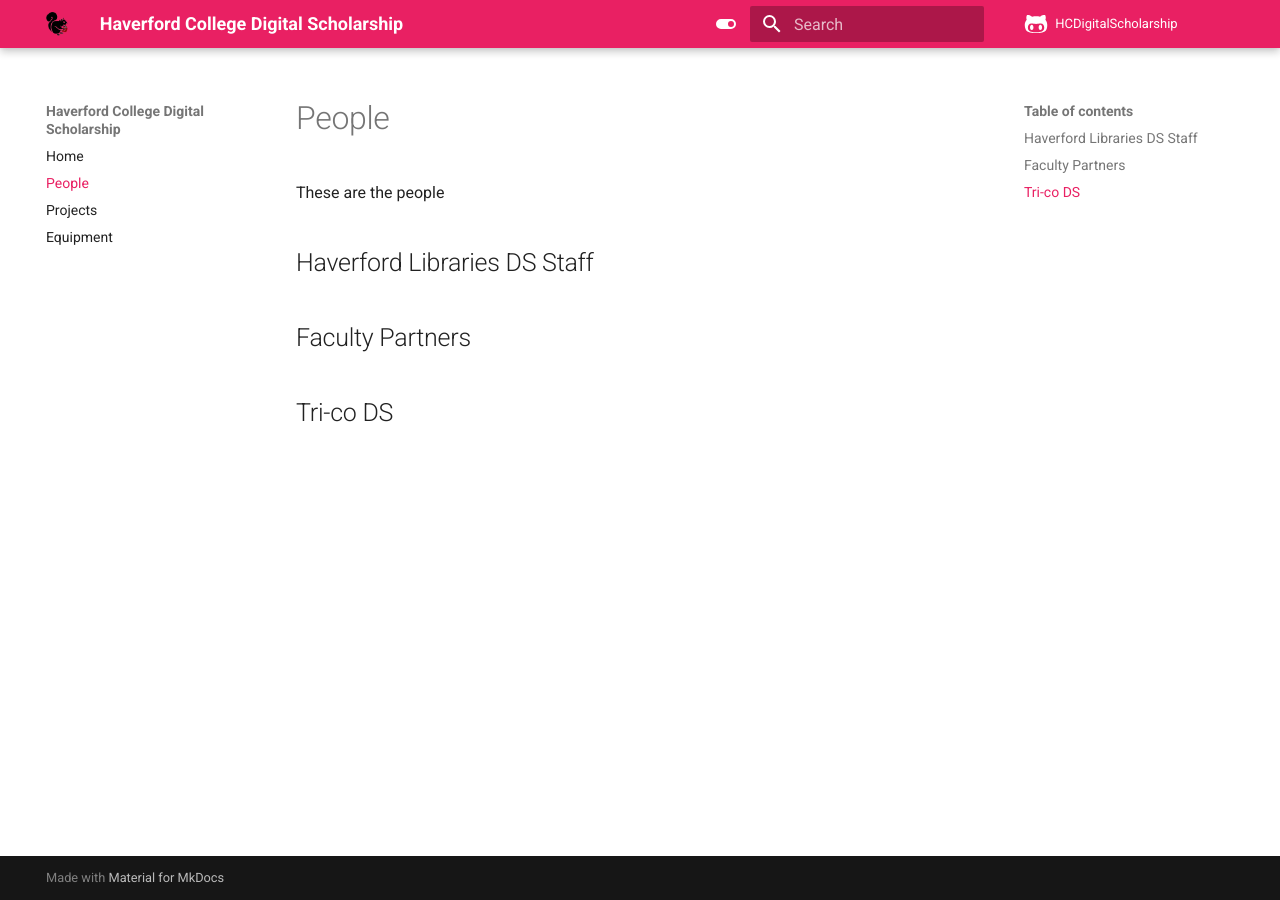
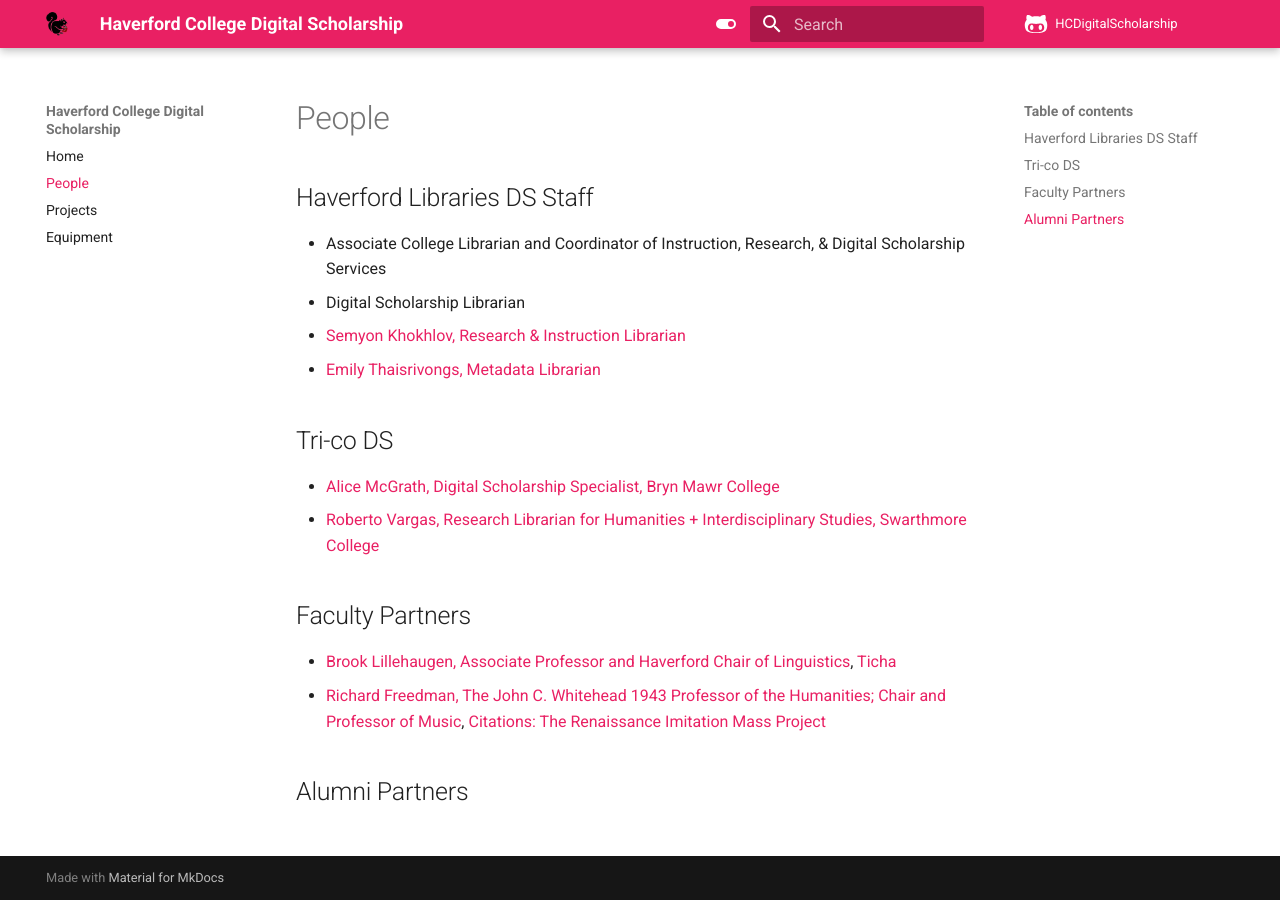
Before and after one commit to HCDigitalScholarship/Docs, an MkDocs documentation site: the page built from docs/people.md, in a window 1280 px wide. Built offline with MkDocs 1.6.1 and Material for MkDocs 9.7.7, drawn with Linux system fonts in a browser that asks for light colours.

Commit message:
more content

```diff
--- a/docs/people.md
+++ b/docs/people.md
@@ -1,9 +1,20 @@
 # People
 
-These are the people
 
 ## Haverford Libraries DS Staff
+- Associate College Librarian and Coordinator of Instruction, Research, & Digital Scholarship Services
+- Digital Scholarship Librarian
+- [Semyon Khokhlov, Research & Instruction Librarian](https://www.haverford.edu/users/skhokhlov)
+- [Emily Thaisrivongs, Metadata Librarian](https://www.haverford.edu/users/ethaisrivo)
+
+## Tri-co DS
+- [Alice McGrath,  Digital Scholarship Specialist, Bryn Mawr College](http://www.alicetmcgrath.com/)
+- [Roberto Vargas, Research Librarian for Humanities + Interdisciplinary Studies, Swarthmore College](https://www.swarthmore.edu/libraries/staff)
+
 
 ## Faculty Partners
 
-## Tri-co DS
+- [Brook Lillehaugen, Associate Professor and Haverford Chair of Linguistics](https://www.haverford.edu/users/blilleha), [Ticha](https://ticha.haverford.edu/)
+-  [Richard Freedman, The John C. Whitehead 1943 Professor of the Humanities; Chair and Professor of Music](https://www.haverford.edu/users/rfreedma), [Citations: The Renaissance Imitation Mass Project](https://crimproject.org/)
+
+## Alumni Partners
```
Also changed, not shown: docs/equipment.md (+4 -0 lines), docs/projects.md (+3 -0 lines).
